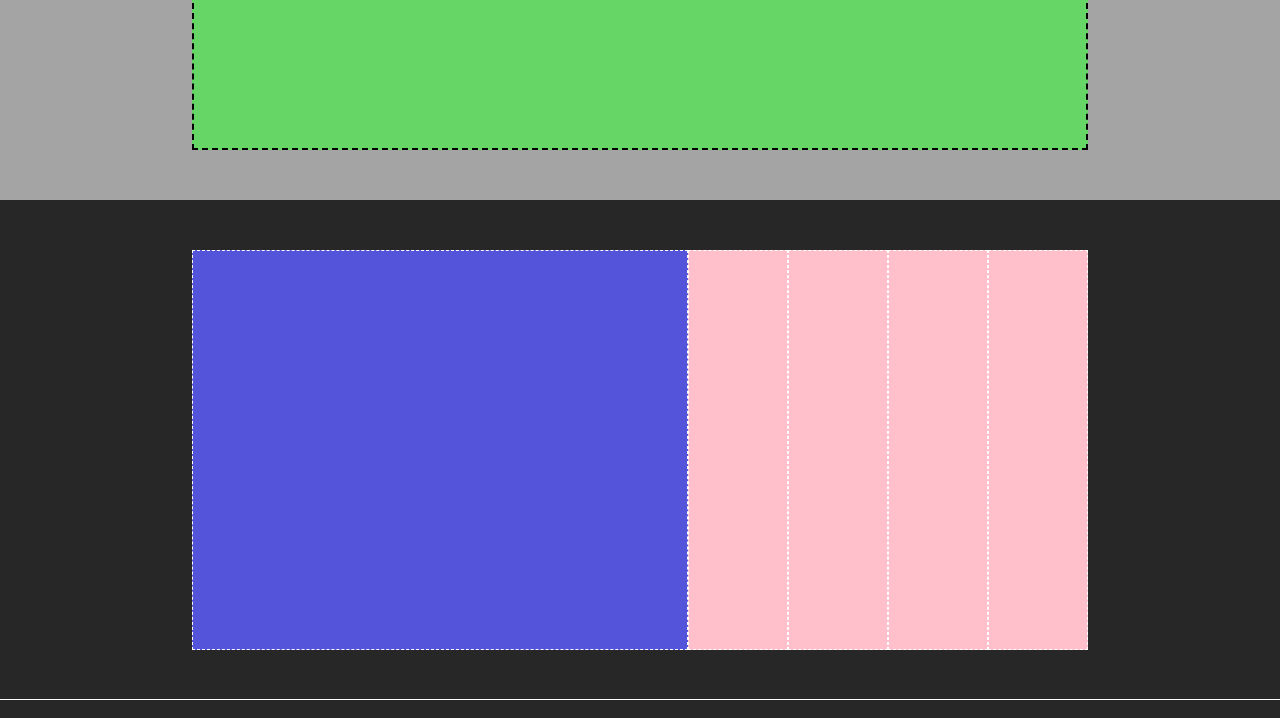
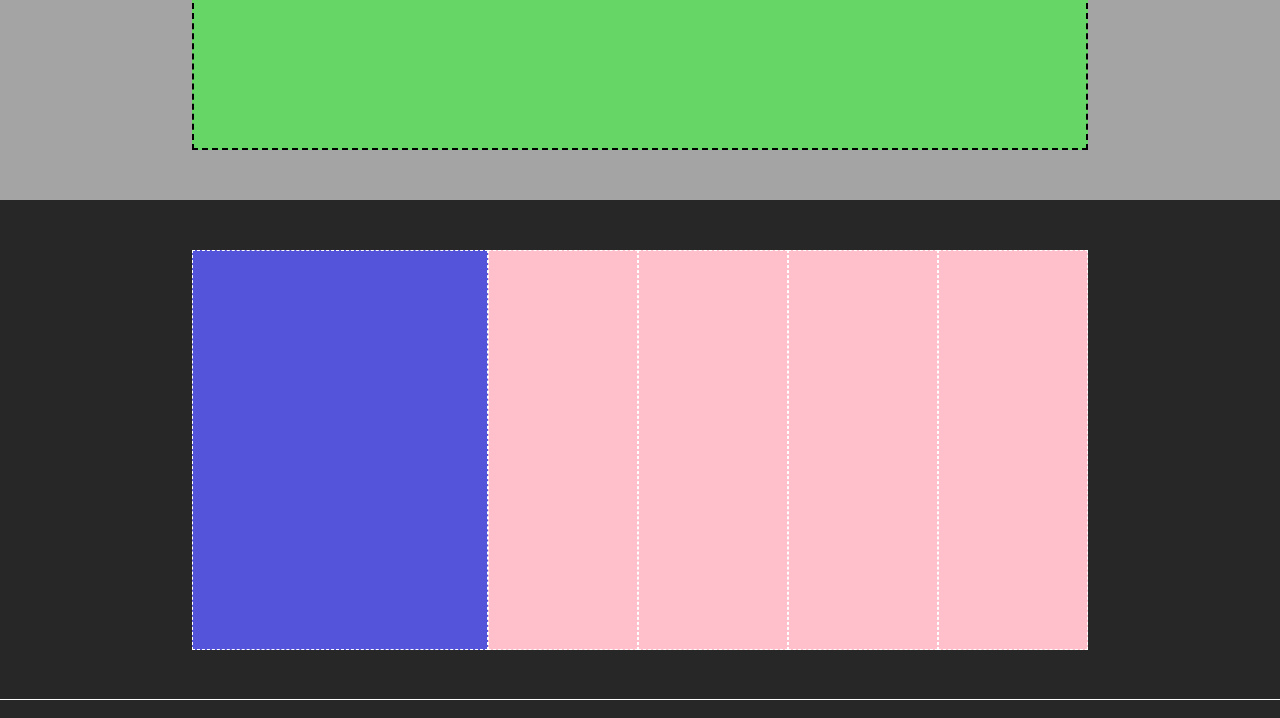
Before and after one commit to ElioSpena/htmlcss-struttura-discord, a plain HTML site: page index.html in a window 1280 px wide. Shown: the part 1900-2618 px from the top of the page. Drawn offline with Linux system fonts and the light colour scheme.

```diff
--- a/css/style.css
+++ b/css/style.css
@@ -137,8 +137,8 @@
 }
 
 .column-list {
-    max-width: 100%;
-    min-width: 100px;
+    width: 150px;
+    min-width: 50px;
     min-height: 400px;
     background-color: pink;
     border: 1px dashed rgb(255, 255, 255);
```
